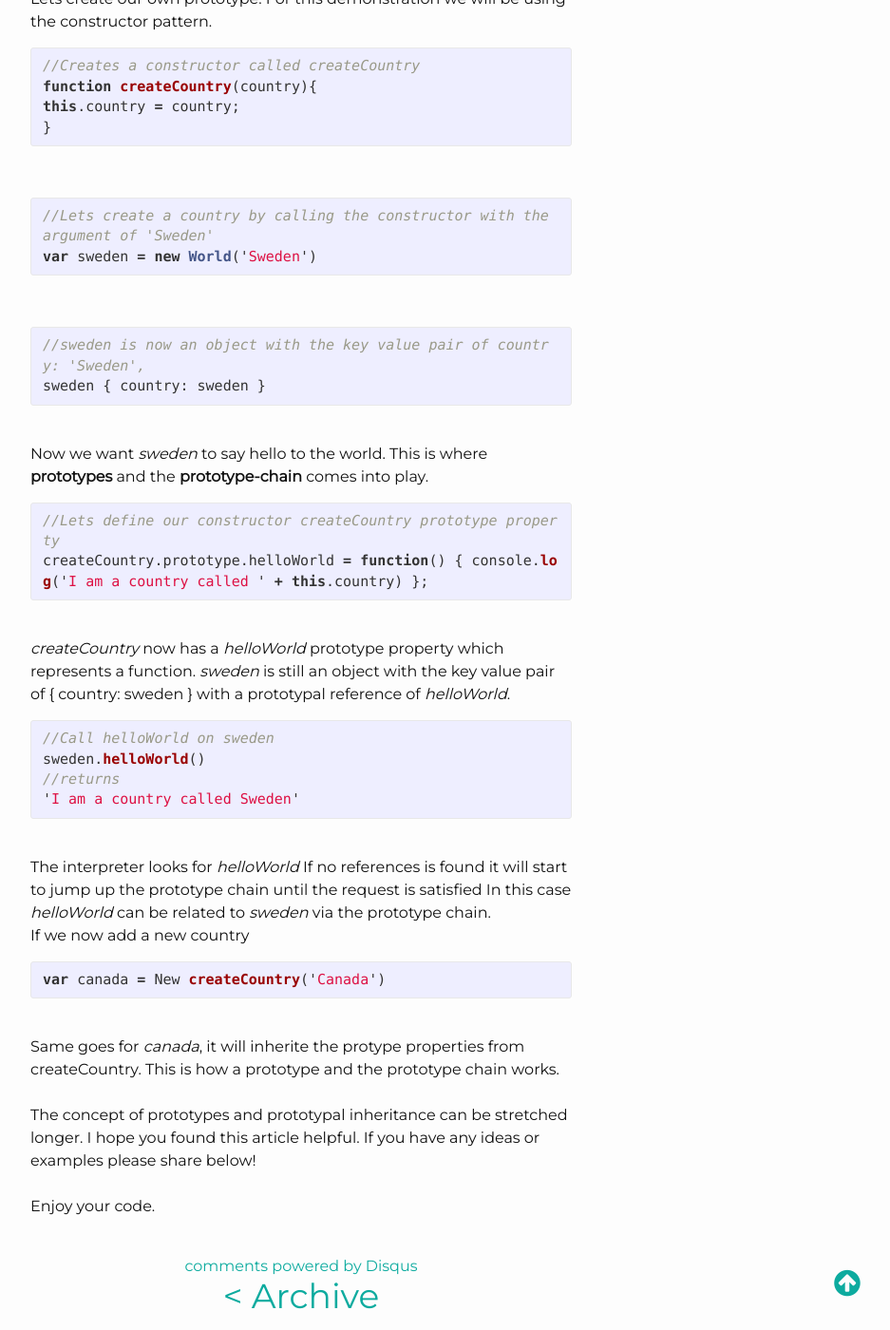
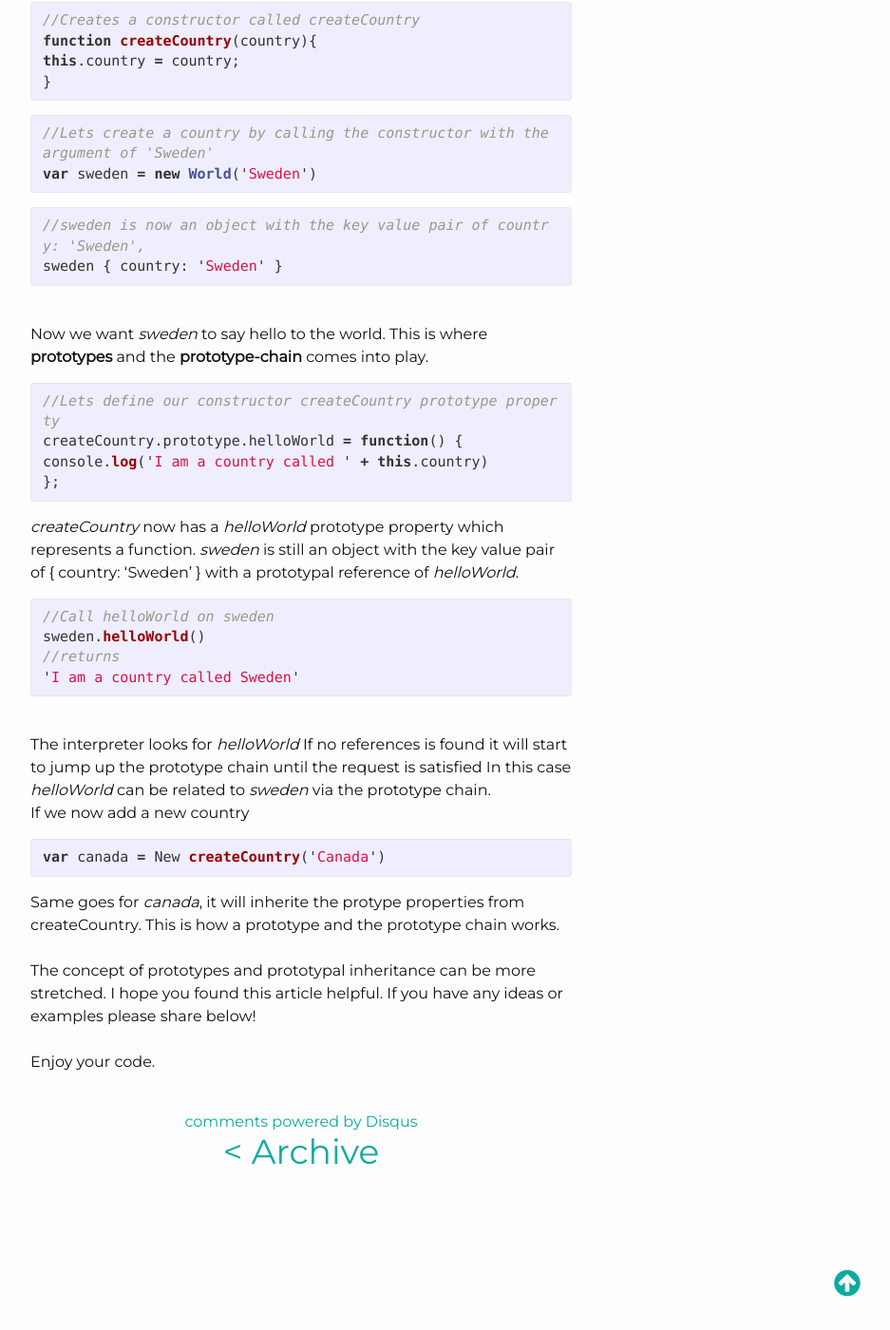
Before and after one commit to osterbergmarcus/osterbergmarcus.github.io, a Jekyll site: the page built from _posts/2016-02-04-javaScriptPrototypes.markdown, in a window 1280 px wide and 1400 px high, scrolled down 964 px. Shown: the whole window at 95% size, without its empty margins (343-1280 px from the left). Built offline with Jekyll 4.4.1, drawn with Linux system fonts in a browser that asks for light colours; nearby versions of some CDN libraries; comment, search, counter and statistics services are not loaded; some of the changed text lies outside the part shown.

Commit message:
fixed typo and styling

```diff
--- a/_posts/2016-02-04-javaScriptPrototypes.markdown
+++ b/_posts/2016-02-04-javaScriptPrototypes.markdown
@@ -22,16 +22,12 @@ Here's an array
 {% highlight JavaScript %}
 var x = [1, 2]
 {% endhighlight %}
-<br/>
-<i>x</i> is an instance of Array
-<i>x</i> inherits all prototype properties from Array. So for example calling
-Array.prototype.map() function on <i>x</i>
+<i>x</i> is an instance of Array. <i>x</i> inherits all prototype properties from Array. So we could for example call Array.prototype.map() function on <i>x</i>
 {% highlight JavaScript %}
 x.map(function(a) { return a + 1});
 //returns
 [2, 3]
 {% endhighlight %}
-<br/>
 <br/>
 Lets create our own prototype. For this demonstration we will be using the constructor pattern.
 {% highlight JavaScript %}
@@ -40,26 +36,24 @@ function createCountry(country){
 this.country = country;
 }
 {% endhighlight %}
-<br/>
 {% highlight JavaScript %}
 //Lets create a country by calling the constructor with the argument of 'Sweden'
 var sweden = new World('Sweden')
 {% endhighlight %}
-<br/>
 {% highlight JavaScript %}
 //sweden is now an object with the key value pair of country: 'Sweden',
-sweden { country: sweden }
+sweden { country: 'Sweden' }
 {% endhighlight %}
 <br/>
 Now we want <i>sweden</i> to say hello to the world. This is where <strong>prototypes</strong> and the <strong>prototype-chain</strong> comes into play.
-<br/>
 {% highlight JavaScript %}
 //Lets define our constructor createCountry prototype property
-createCountry.prototype.helloWorld = function() { console.log('I am a country called ' + this.country) };
+createCountry.prototype.helloWorld = function() {
+console.log('I am a country called ' + this.country)
+};
 {% endhighlight %}
-<br/>
 <i>createCountry</i> now has a <i>helloWorld</i> prototype property which represents a function.
-<i>sweden</i> is still an object with the key value pair of { country: sweden } with a prototypal reference of <i>helloWorld</i>.
+<i>sweden</i> is still an object with the key value pair of { country: 'Sweden' } with a prototypal reference of <i>helloWorld</i>.
 <br/>
 {% highlight JavaScript %}
 //Call helloWorld on sweden
@@ -76,11 +70,10 @@ If we now add a new country
 {% highlight JavaScript %}
 var canada = New createCountry('Canada')
 {% endhighlight %}
-<br/>
 Same goes for <i>canada</i>, it will inherite the protype properties from createCountry. This is how a prototype and the prototype chain works.
 <br/>
 <br/>
-The concept of prototypes and prototypal inheritance can be stretched longer. I hope you found this article helpful. If you have any ideas or examples please share below!
+The concept of prototypes and prototypal inheritance can be more stretched. I hope you found this article helpful. If you have any ideas or examples please share below!
 <br/>
 <br/>
 Enjoy your code.
```
